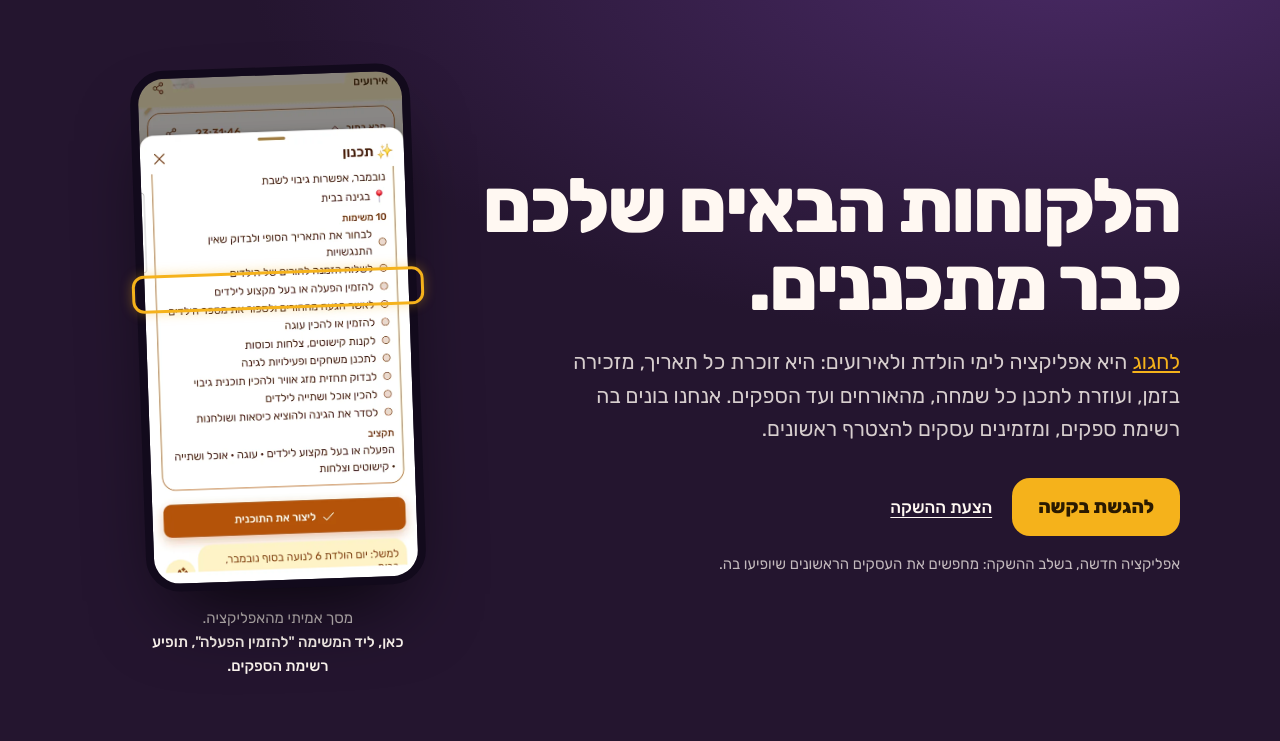
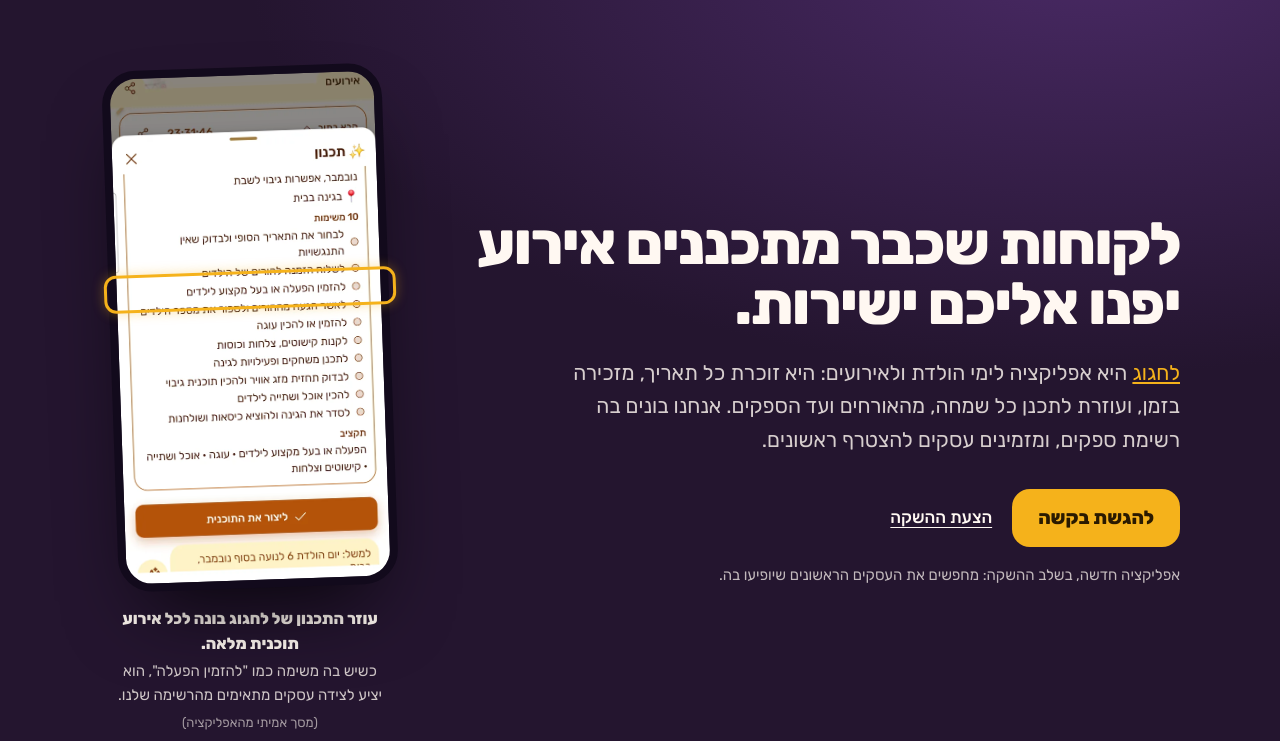
Before and after one commit to GGBoi360/lahgog-business, a plain HTML site: page index.html in a window 1280 px wide. Shown: the part 59-800 px from the top of the page. Drawn offline with Linux system fonts and the light colour scheme.

Commit message:
New hero; the screenshot captioned as the AI planner

```diff
--- a/biz.css
+++ b/biz.css
@@ -26,7 +26,13 @@
 .plain-top.sitebar .biz-tag { background: var(--lavender); color: var(--violet); }
 /* Two lines on a computer ("הלקוחות הבאים שלכם / כבר מתכננים."); a phone may wrap inside them. */
 .biz-hero h1 { max-width: none; }
-@media (min-width: 900px) { .biz-hero h1 .nowrap { display: block; white-space: nowrap; } }
+/* The text column takes what's left beside the 280 px phone, and the two lines are sized to fit it (a fixed
+   nowrap line used to push the phone off the page). */
+@media (min-width: 900px) {
+  .biz-hero { grid-template-columns: minmax(0, 1fr) 300px; }
+  .biz-hero h1 { font-size: clamp(40px, 4.6vw, 64px); }
+  .biz-hero h1 .nowrap { display: block; white-space: nowrap; }
+}
 .cta-row { display: flex; flex-wrap: wrap; align-items: center; gap: 12px 20px; }
 .ghost-link { color: #fff8f2; font-weight: 500; text-underline-offset: 4px; }
 .hero-terms { margin: 16px 0 0; font-size: 15px; color: rgba(255, 248, 242, 0.72); }
@@ -36,7 +42,8 @@
    is 264 px wide here (280 minus the 8 px frame), placed by measuring the render (re-measure if the image changes). */
 .biz-shot .spot { position: absolute; inset-inline: -6px; top: 204px; height: 38px; border: 3px solid var(--saffron); border-radius: 12px; transform: rotate(-2deg); box-shadow: 0 0 12px rgba(245, 178, 27, 0.35); pointer-events: none; }
 .biz-shot figcaption { margin-top: 18px; font-size: 15px; color: rgba(255, 248, 242, 0.78); text-align: center; }
-.biz-shot figcaption b { display: block; color: #fff8f2; font-weight: 500; }
+.biz-shot figcaption b { display: block; color: #fff8f2; font-weight: 800; font-size: 16px; margin-bottom: 2px; }
+.biz-shot figcaption span { display: block; margin-top: 6px; font-size: 13px; opacity: 0.75; }
 .chips { list-style: none; margin: 0; padding: 0; display: flex; flex-wrap: wrap; gap: 10px; }
 .chips li { padding: 10px 18px; border-radius: 999px; border: 1.5px solid var(--line); background: var(--surface); font-weight: 500; }
 .chips li.first { border-color: var(--coral); }
--- a/index.html
+++ b/index.html
@@ -40,7 +40,7 @@
 
       <section class="wrap hero biz-hero" id="main">
         <div>
-          <h1><span class="nowrap">הלקוחות הבאים שלכם</span> <span class="nowrap">כבר מתכננים.</span></h1>
+          <h1><span class="nowrap">לקוחות שכבר מתכננים אירוע</span> <span class="nowrap">יפנו אליכם ישירות.</span></h1>
           <p class="lead"><a href="https://lahgog.app/">לחגוג</a> היא אפליקציה לימי הולדת ולאירועים: היא זוכרת כל תאריך, מזכירה בזמן, ועוזרת לתכנן כל שמחה, מהאורחים ועד הספקים. אנחנו בונים בה רשימת ספקים, ומזמינים עסקים להצטרף ראשונים.</p>
           <div class="cta-row">
             <a class="go-link" href="/apply">להגשת בקשה</a>
@@ -51,7 +51,7 @@
         <figure class="biz-shot">
           <div class="shot"><img src="/shots/plan-card.webp" alt="מסך תכנון אמיתי מהאפליקציה: יום הולדת בגינה, עשר משימות, ביניהן להזמין הפעלה או בעל מקצוע לילדים." width="600" height="1147" /></div>
           <span class="spot" aria-hidden="true"></span>
-          <figcaption>מסך אמיתי מהאפליקציה. <b>כאן, ליד המשימה "להזמין הפעלה", תופיע רשימת הספקים.</b></figcaption>
+          <figcaption><b>עוזר התכנון של לחגוג בונה לכל אירוע תוכנית מלאה.</b> כשיש בה משימה כמו "להזמין הפעלה", הוא יציע לצידה עסקים מתאימים מהרשימה שלנו. <span>(מסך אמיתי מהאפליקציה)</span></figcaption>
         </figure>
       </section>
     </div>
```
Also changed, not shown: 1 other file.
